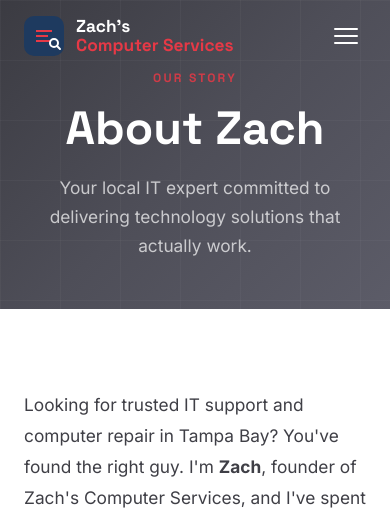
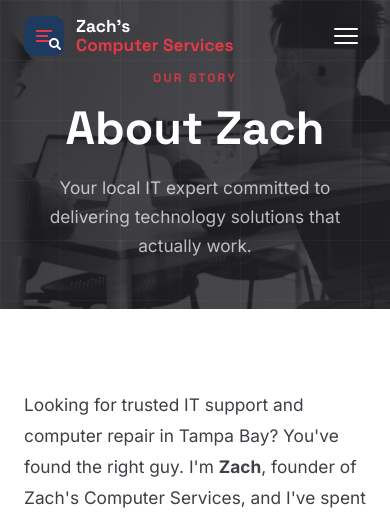
Before and after one commit to 2ssitlab/Projects, a WordPress theme: template wp-content/themes/zachs-developer/page-templates/page-about.php in a window 390 px wide. Shown: the top 512 px of the page. Run offline with PHP 8.4 and a stand-in for WordPress, Linux system fonts and the light colour scheme; the site name, menu and one post (Sample post) are stand-ins, and other content is empty; some libraries are stand-ins or nearby versions.

Commit message:
Add background images to page-hero banners on all inner pages
- Services: team collaboration workspace photo
- About: business strategy/whiteboard photo
- FAQ: tech support/laptop photo
- Contact: phone/communication photo
- Uses CSS custom property (--page-hero-img) per-page modifier classes
- Dark overlay ensures white text stays readable
- Dark mode uses slightly heavier overlay

Co-authored-by: 2ssitlab <2ssitlab@users.noreply.github.com>

```diff
--- a/wp-content/themes/zachs-developer/assets/css/main.css
+++ b/wp-content/themes/zachs-developer/assets/css/main.css
@@ -761,16 +761,25 @@ input, textarea, select {
 
 /* ---- Page Hero (Inner pages) ---- */
 .page-hero {
-  background: linear-gradient(135deg, #3b3b42, #4e4e58, #5c5c68);
   padding: var(--space-16) 0 var(--space-12);
   text-align: center;
   position: relative;
   overflow: hidden;
+  background: linear-gradient(135deg, rgba(30,30,34,0.82), rgba(40,40,46,0.78)),
+              var(--page-hero-img, none) center/cover no-repeat;
+  background-color: #3b3b42;
 }
 
 [data-theme="dark"] .page-hero {
-  background: linear-gradient(135deg, #18181b, #1e1e22, #27272a);
-}
+  background: linear-gradient(135deg, rgba(17,17,19,0.88), rgba(24,24,28,0.85)),
+              var(--page-hero-img, none) center/cover no-repeat;
+  background-color: #18181b;
+}
+
+.page-hero--services { --page-hero-img: url('../images/banner-services.jpg'); }
+.page-hero--about    { --page-hero-img: url('../images/banner-about.jpg'); }
+.page-hero--faq      { --page-hero-img: url('../images/banner-faq.jpg'); }
+.page-hero--contact  { --page-hero-img: url('../images/banner-contact.jpg'); }
 
 .page-hero::before {
   content: '';
--- a/wp-content/themes/zachs-developer/page-templates/page-about.php
+++ b/wp-content/themes/zachs-developer/page-templates/page-about.php
@@ -4,7 +4,7 @@
  */
 get_header(); ?>
 
-<section class="page-hero">
+<section class="page-hero page-hero--about">
   <div class="container">
     <span class="section-label">Our Story</span>
     <h1>About Zach</h1>
--- a/wp-content/themes/zachs-developer/page-templates/page-contact.php
+++ b/wp-content/themes/zachs-developer/page-templates/page-contact.php
@@ -4,7 +4,7 @@
  */
 get_header(); ?>
 
-<section class="page-hero">
+<section class="page-hero page-hero--contact">
   <div class="container">
     <span class="section-label">Get In Touch</span>
     <h1>Contact Us</h1>
--- a/wp-content/themes/zachs-developer/page-templates/page-faq.php
+++ b/wp-content/themes/zachs-developer/page-templates/page-faq.php
@@ -4,7 +4,7 @@
  */
 get_header(); ?>
 
-<section class="page-hero">
+<section class="page-hero page-hero--faq">
   <div class="container">
     <span class="section-label">FAQ</span>
     <h1>Frequently Asked Questions</h1>
--- a/wp-content/themes/zachs-developer/page-templates/page-services.php
+++ b/wp-content/themes/zachs-developer/page-templates/page-services.php
@@ -4,7 +4,7 @@
  */
 get_header(); ?>
 
-<section class="page-hero">
+<section class="page-hero page-hero--services">
   <div class="container">
     <span class="section-label">Our Expertise</span>
     <h1>Expert IT Services</h1>
```
Also changed, not shown: wp-content/themes/zachs-developer/assets/images/banner-about.jpg (added), wp-content/themes/zachs-developer/assets/images/banner-contact.jpg (added), wp-content/themes/zachs-developer/assets/images/banner-faq.jpg (added), wp-content/themes/zachs-developer/assets/images/banner-services.jpg (added).
